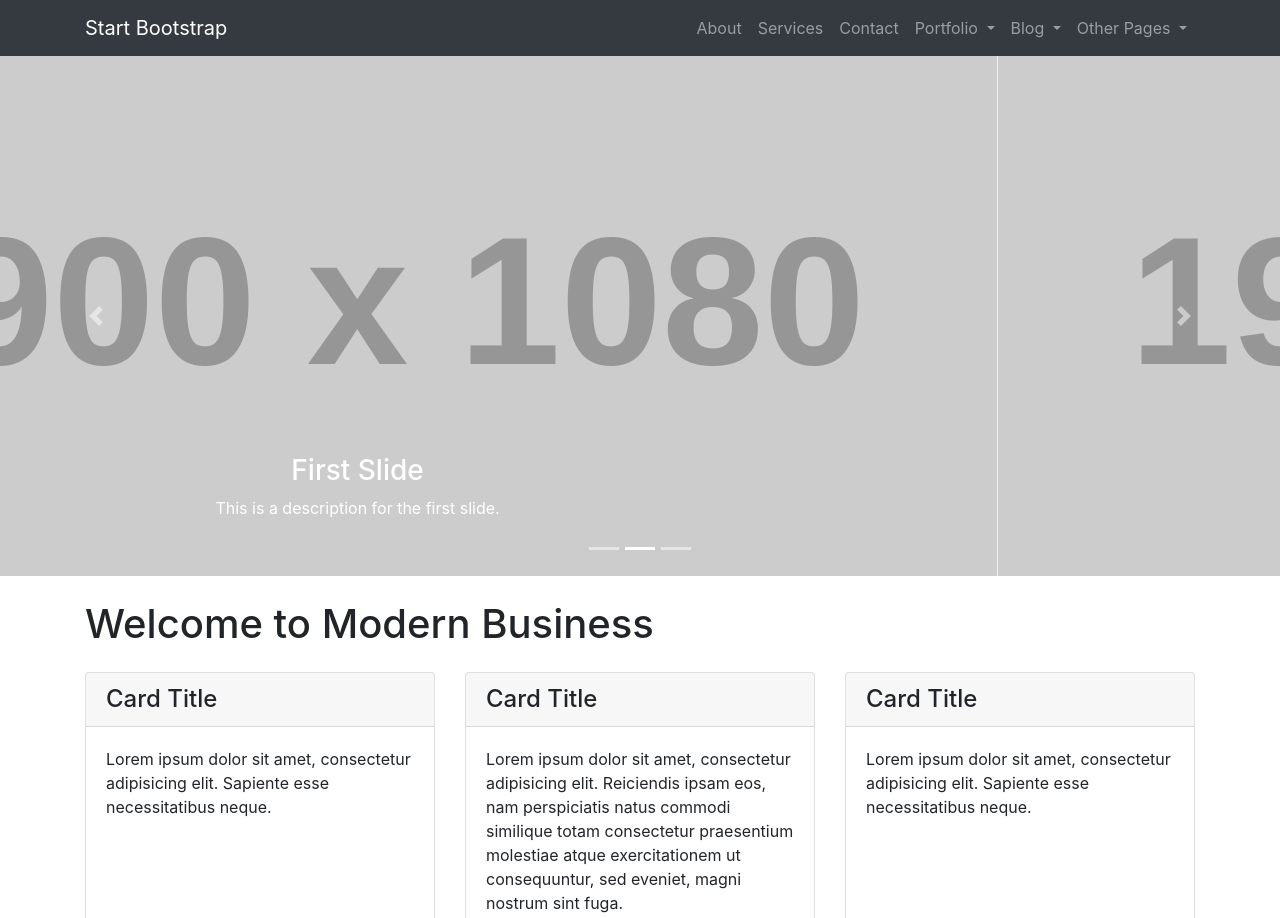
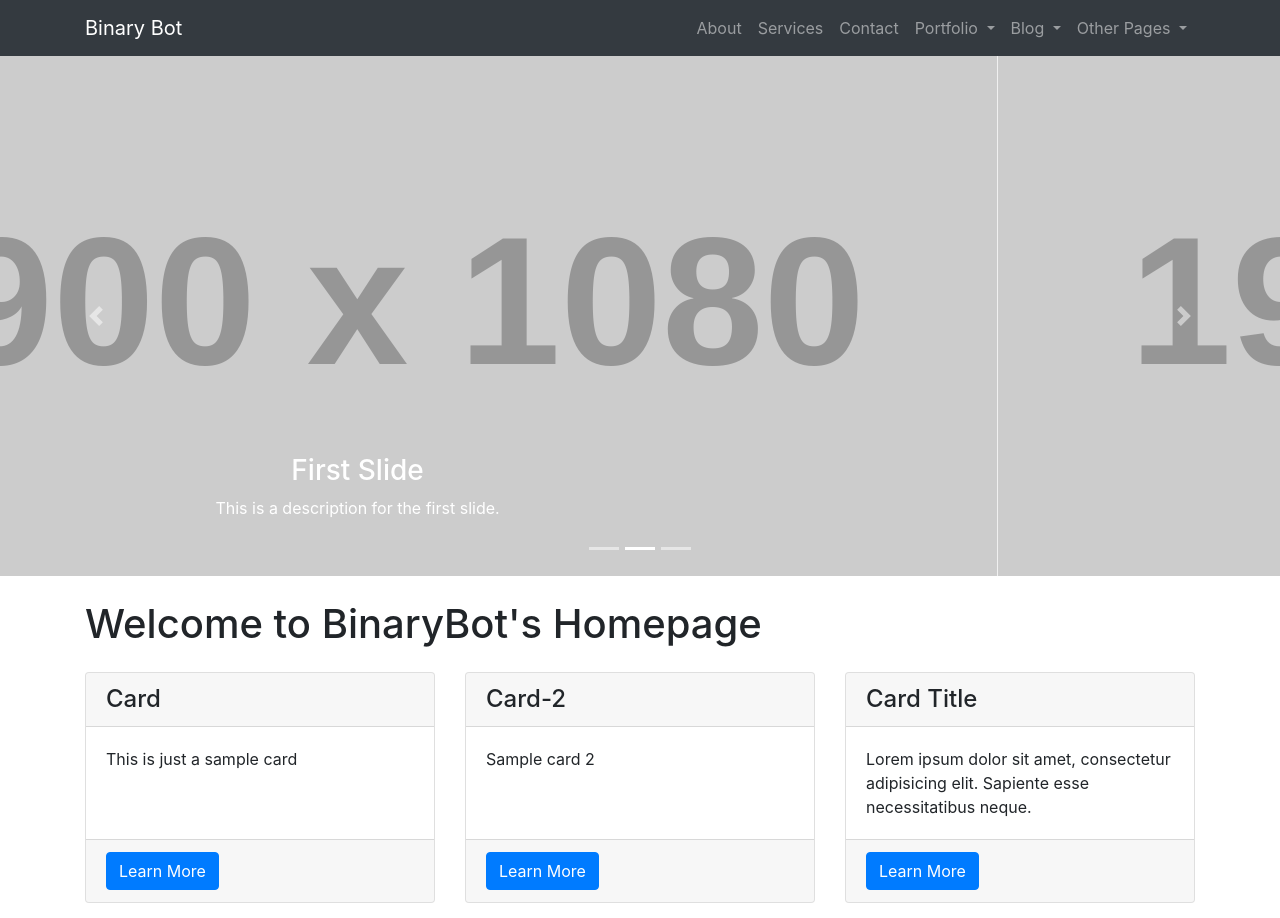
Before and after one commit to binarybot/portfolio, a website: page index.html in a window 1280 px wide. Shown: the top 918 px of the page. Drawn offline with Linux system fonts and the light colour scheme; placeholder pictures from the web are drawn by us.

Commit message:
Update index.html

```diff
--- a/index.html
+++ b/index.html
@@ -8,7 +8,7 @@
     <meta name="description" content="">
     <meta name="author" content="">
 
-    <title>Modern Business - Start Bootstrap Template</title>
+    <title>Mohan Nataraj</title>
 
     <!-- Bootstrap core CSS -->
     <link href="vendor/bootstrap/css/bootstrap.min.css" rel="stylesheet">
@@ -23,7 +23,7 @@
     <!-- Navigation -->
     <nav class="navbar fixed-top navbar-expand-lg navbar-dark bg-dark fixed-top">
       <div class="container">
-        <a class="navbar-brand" href="index.html">Start Bootstrap</a>
+        <a class="navbar-brand" href="index.html">Binary Bot</a>
         <button class="navbar-toggler navbar-toggler-right" type="button" data-toggle="collapse" data-target="#navbarResponsive" aria-controls="navbarResponsive" aria-expanded="false" aria-label="Toggle navigation">
           <span class="navbar-toggler-icon"></span>
         </button>
@@ -121,15 +121,15 @@
     <!-- Page Content -->
     <div class="container">
 
-      <h1 class="my-4">Welcome to Modern Business</h1>
+      <h1 class="my-4">Welcome to BinaryBot's Homepage</h1>
 
       <!-- Marketing Icons Section -->
       <div class="row">
         <div class="col-lg-4 mb-4">
           <div class="card h-100">
-            <h4 class="card-header">Card Title</h4>
+            <h4 class="card-header">Card</h4>
             <div class="card-body">
-              <p class="card-text">Lorem ipsum dolor sit amet, consectetur adipisicing elit. Sapiente esse necessitatibus neque.</p>
+              <p class="card-text">This is just a sample card</p>
             </div>
             <div class="card-footer">
               <a href="#" class="btn btn-primary">Learn More</a>
@@ -138,9 +138,9 @@
         </div>
         <div class="col-lg-4 mb-4">
           <div class="card h-100">
-            <h4 class="card-header">Card Title</h4>
+            <h4 class="card-header">Card-2</h4>
             <div class="card-body">
-              <p class="card-text">Lorem ipsum dolor sit amet, consectetur adipisicing elit. Reiciendis ipsam eos, nam perspiciatis natus commodi similique totam consectetur praesentium molestiae atque exercitationem ut consequuntur, sed eveniet, magni nostrum sint fuga.</p>
+              <p class="card-text">Sample card 2</p>
             </div>
             <div class="card-footer">
               <a href="#" class="btn btn-primary">Learn More</a>
```
